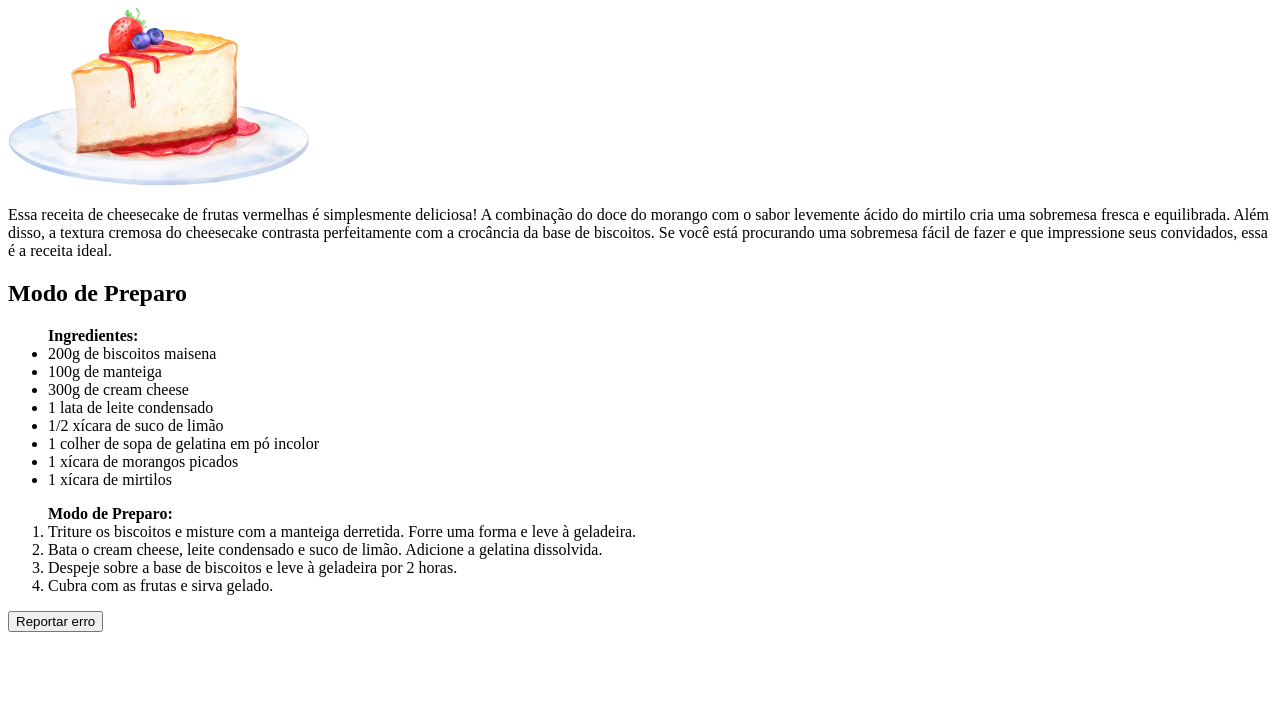
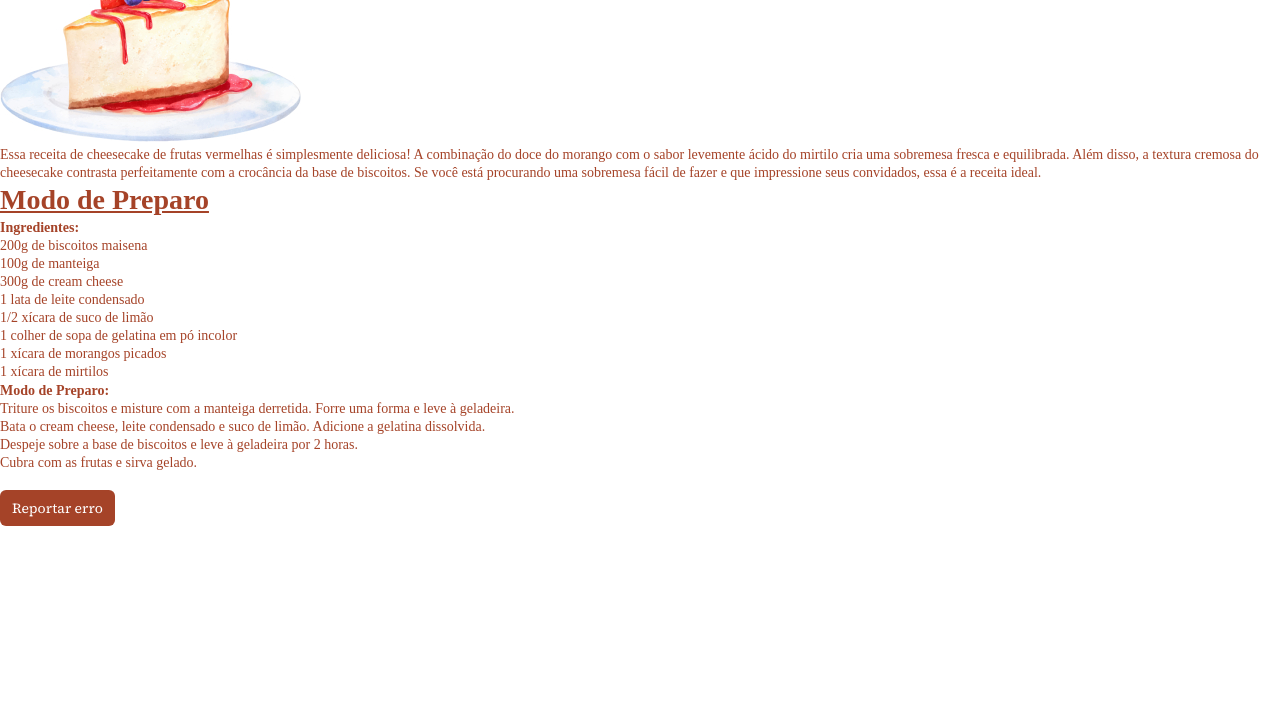
Before and after one commit to paulinhoteixeira/cheesecake, a plain HTML site: page index.html in a window 1280 px wide. Shown: the part 73-800 px from the top of the page. Drawn offline with Linux system fonts and the light colour scheme; a web font is replaced by a local one.

Commit message:
font styles

```diff
--- a/index.html
+++ b/index.html
@@ -4,6 +4,10 @@
   <meta charset="UTF-8">
   <meta name="viewport" content="width=device-width, initial-scale=1.0">
   <title>Cheesecake</title>
+  <link rel="stylesheet" href="./style.css">
+  <link rel="preconnect" href="https://fonts.googleapis.com">
+  <link rel="preconnect" href="https://fonts.gstatic.com" crossorigin>
+  <link href="https://fonts.googleapis.com/css2?family=Source+Serif+Pro:ital,wght@0,200..900;1,200..900&family=Source+Serif+4:ital,opsz,wght@0,8..60,200..900;1,8..60,200..900&display=swap" rel="stylesheet">
 </head>
 <body>
   <main>
--- /dev/null
+++ b/style.css
@@ -0,0 +1,45 @@
+*{
+  margin: 0;
+  padding: 0;
+  box-sizing: border-box;
+
+  -webkit-font-smoothing: antialiased;
+  -moz-osx-font-smoothing: grayscale;
+}
+
+:root{
+  font-size: 62.5%;
+  font-family: 'Source Code Pro';
+}
+
+body{
+  color: #A54328;
+  font-size: 1.6rem;
+}
+
+button{
+  font-family: 'Source Serif 4';
+  font-size: 1.4rem;
+  background-color: #A54328;
+  color: #FFFFFF;
+
+  border: 0;
+  border-radius: .6rem;
+  padding: 0.8rem 1.2rem;
+
+  margin-top: 1.8rem;
+}
+
+h1, h2{
+  font-size: 2.8rem;
+  line-height: 3.6rem;
+}
+
+h2{
+  text-decoration: underline;
+}
+
+p, li, strong{
+  font-size: 1.4rem;
+  line-height: 1.8rem;
+}
```
